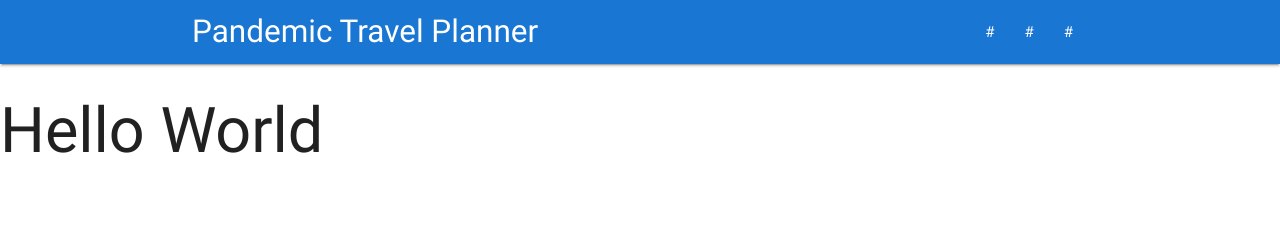
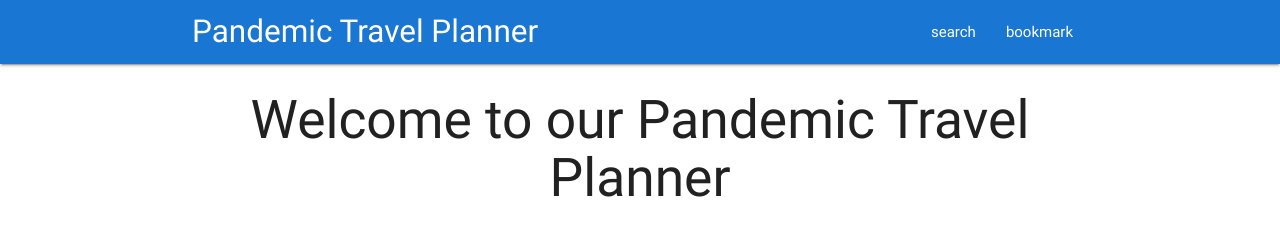
Before and after one commit to krogersdev/pandemic-travel-planner, a plain HTML site: page index.html in a window 1280 px wide. Drawn offline with nearby package versions, Linux system fonts and the light colour scheme.

Commit message:
EventListeners and DOM manipulators added

```diff
--- a/index.html
+++ b/index.html
@@ -10,21 +10,19 @@
   <!-- Compiled and minified JavaScript -->
   <script src="https://cdnjs.cloudflare.com/ajax/libs/materialize/0.100.2/js/materialize.min.js"></script>
 
-<title>Covid-19 and Weather travel planner </title>
+<title>Pandemic Travel Planner</title>
 </head>
 <body>
     <nav class="blue darken-2">
         <div class="nav-wrapper container">
-          <a href="#" class="brand-logo">Pandemic Travel Planner</a>
+          <a href="#" class="brand-logo" id="home-page-link">Pandemic Travel Planner</a>
           <ul id="nav-mobile" class="right hide-on-med-and-down">
-            <li><a href="sass.html">#</a></li>
-            <li><a href="badges.html">#</a></li>
-            <li><a href="collapsible.html">#</a></li>
+            <li><a href="#">search</a></li>
+            <li><a href="#">bookmark</a></li>
           </ul>
         </div>
       </nav>
-    <div id="main">
-        <h1>Hello World</h1>
+    <div id="main" class="container center-align" >
     </div>
     <script src="javascript/index.js"></script>
 </body>
--- a/javascript/index.js
+++ b/javascript/index.js
@@ -1 +1,43 @@
-console.log("hi")
+    /** Globals **/
+
+
+    /** NODE Getters **/
+
+    const mainDiv = () => document.getElementById("main");
+
+    const homePageLink = () => document.getElementById("home-page-link");
+
+
+
+    /** Templates **/
+
+    const homePageTemplate = () => {
+        return `
+        <h2>Welcome to our Pandemic Travel Planner</h2>
+        `
+    }
+
+
+    /** Renderers **/
+
+   function renderHomePage () {
+       mainDiv().innerHTML = homePageTemplate()
+   }
+
+
+   /** When the DOM Loads **/
+
+    document.addEventListener('DOMContentLoaded', () => {
+        renderHomePage();
+
+    })
+
+
+    /** Events **/
+
+    const homePageLinkEvent = () => {
+        homePageLink().addEventListener('click', (e) => {
+            e.preventDefault();
+            renderHomePage();
+        })
+    }
```
Also changed, not shown: 1 other file.
